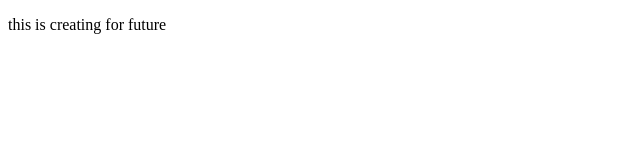
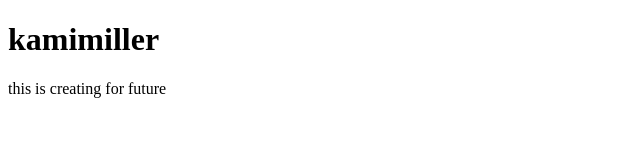
Before and after one commit to kamidevs/kamidevs.github.io, a plain HTML site: page index.html in a window 1280 px wide. Shown: the whole page, without its empty margins (0-640 px from the left). Drawn offline with Linux system fonts and the light colour scheme.

Commit message:
add line h1 to file index.html

```diff
--- a/index.html
+++ b/index.html
@@ -7,6 +7,7 @@
     <title>kamimiller</title>
 </head>
 <body>
+    <h1>kamimiller</h1>
     <p>this is creating for future</p>
 </body>
 </html>
```
